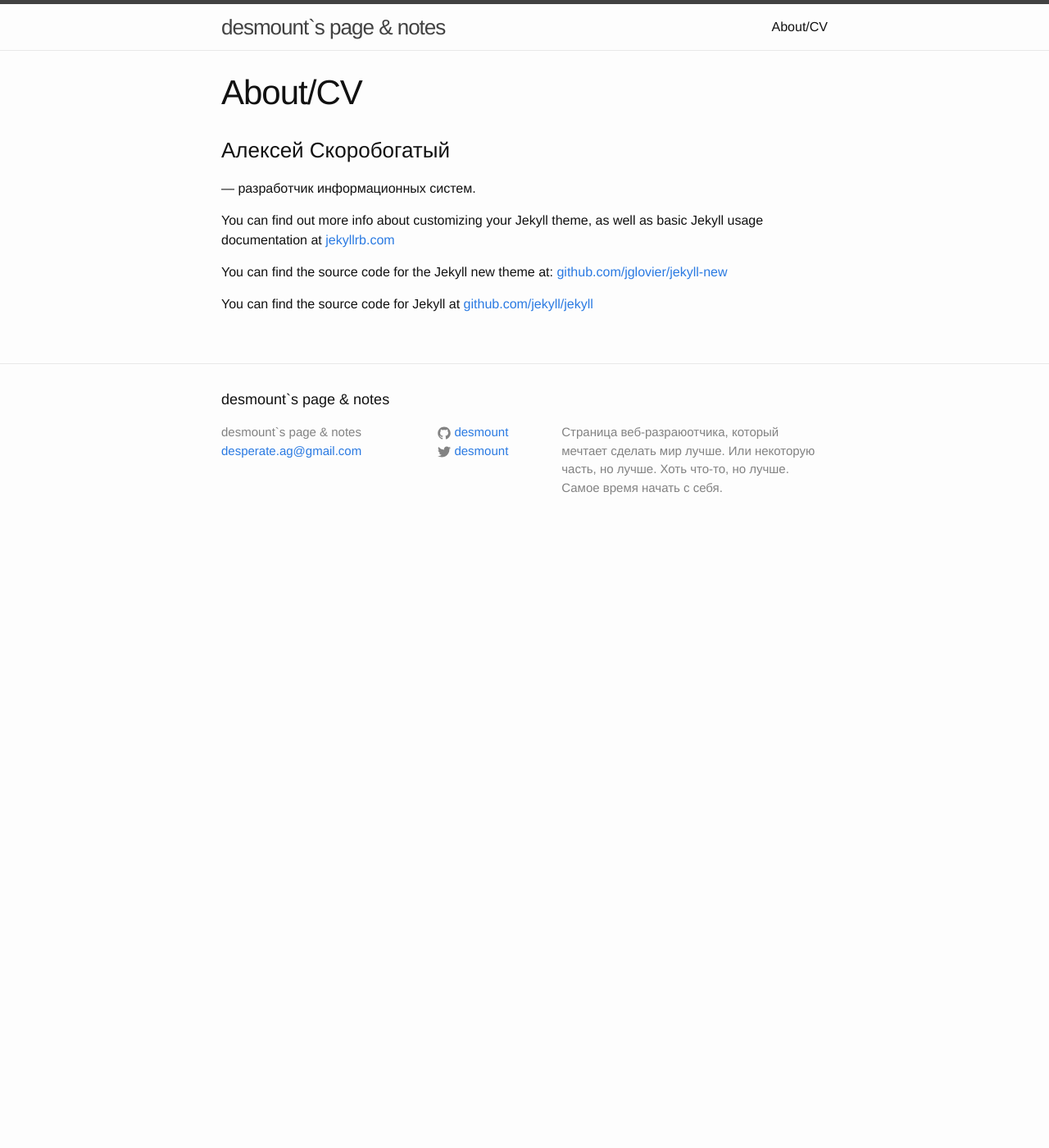
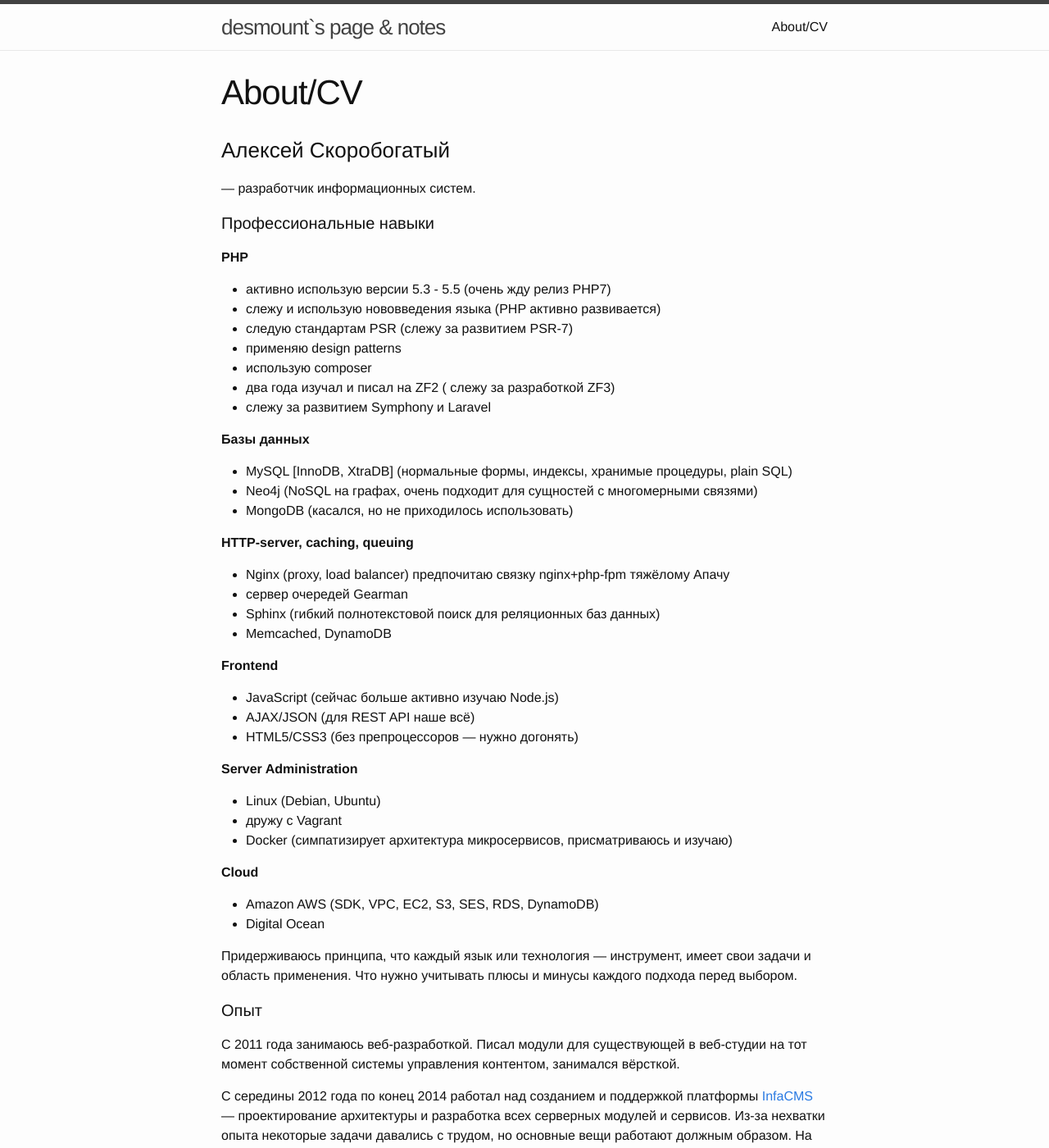
Before and after one commit to desmount/desmount.github.io, a Jekyll site: the page built from about.md, in a window 1280 px wide and 1400 px high. Shown: the whole window at 82% size. Built offline with Jekyll 4.4.1, drawn with Linux system fonts in a browser that asks for light colours; some of the changed text lies outside the part shown.

Commit message:
about.md edited

```diff
--- a/about.md
+++ b/about.md
@@ -7,8 +7,56 @@
 ### Алексей Скоробогатый
 — разработчик информационных систем.
 
-You can find out more info about customizing your Jekyll theme, as well as basic Jekyll usage documentation at [jekyllrb.com](http://jekyllrb.com/)
+#### Профессиональные навыки
 
-You can find the source code for the Jekyll new theme at: [github.com/jglovier/jekyll-new](https://github.com/jglovier/jekyll-new)
+**PHP**
 
-You can find the source code for Jekyll at [github.com/jekyll/jekyll](https://github.com/jekyll/jekyll)
+- активно использую версии 5.3 - 5.5 (очень жду релиз PHP7)
+- слежу и использую нововведения языка (PHP активно развивается)
+- следую стандартам PSR (слежу за развитием PSR-7)
+- применяю design patterns
+- использую composer
+- два года изучал и писал на ZF2 ( слежу за разработкой ZF3)
+- слежу за развитием Symphony и Laravel
+
+**Базы данных**
+
+- MySQL [InnoDB, XtraDB] (нормальные формы, индексы, хранимые процедуры, plain SQL)
+- Neo4j (NoSQL на графах, очень подходит для сущностей с многомерными связями)
+- MongoDB (касался, но не приходилось использовать)
+
+**HTTP-server, caching, queuing**
+
+- Nginx (proxy, load balancer) предпочитаю связку nginx+php-fpm тяжёлому Апачу
+- сервер очередей Gearman
+- Sphinx (гибкий полнотекстовой поиск для реляционных баз данных)
+- Memcached, DynamoDB
+
+**Frontend**
+
+- JavaScript (сейчас больше активно изучаю Node.js)
+- AJAX/JSON (для REST API наше всё)
+- HTML5/CSS3 (без препроцессоров — нужно догонять)
+
+**Server Administration**
+
+- Linux (Debian, Ubuntu)
+- дружу с Vagrant
+- Docker (симпатизирует архитектура микросервисов, присматриваюсь и изучаю)
+
+**Cloud**
+
+- Amazon AWS (SDK, VPC, EC2, S3, SES, RDS, DynamoDB)
+- Digital Ocean
+
+Придерживаюсь принципа, что каждый язык или технология — инструмент, имеет свои задачи и область применения. Что нужно учитывать плюсы и минусы каждого подхода перед выбором.
+
+#### Опыт
+
+С 2011 года занимаюсь веб-разработкой. Писал модули для существующей в веб-студии на тот момент собственной системы управления контентом, занимался вёрсткой.
+
+С середины 2012 года по конец 2014 работал над созданием и поддержкой платформы [InfaCMS](http://infacms.com) — проектирование архитектуры и разработка всех серверных модулей и сервисов. Из-за нехватки опыта некоторые задачи давались с трудом, но основные вещи работают должным образом. На протяжении всей работы оставался обширный круг интересных задач и решений.
+
+> InfaCMS — это сервис, который предоставляет пользователям создавать и управлять своими сайтами. Главная идея состояла в том, чтобы максимально упростить создание простых сайтов со сложной структурой контента на странице. Весь сервис находится в облаке Amazon AWS (используются EC2, S3, RDS). Сама система управления контентом написана на PHP, используя Zend Framework 2.
+>
+> На январь 2015 года сервис прекрасно себя чувствует с нагрузкой 100000 - 120000 DAU / Instance (EC2.medium).
```
